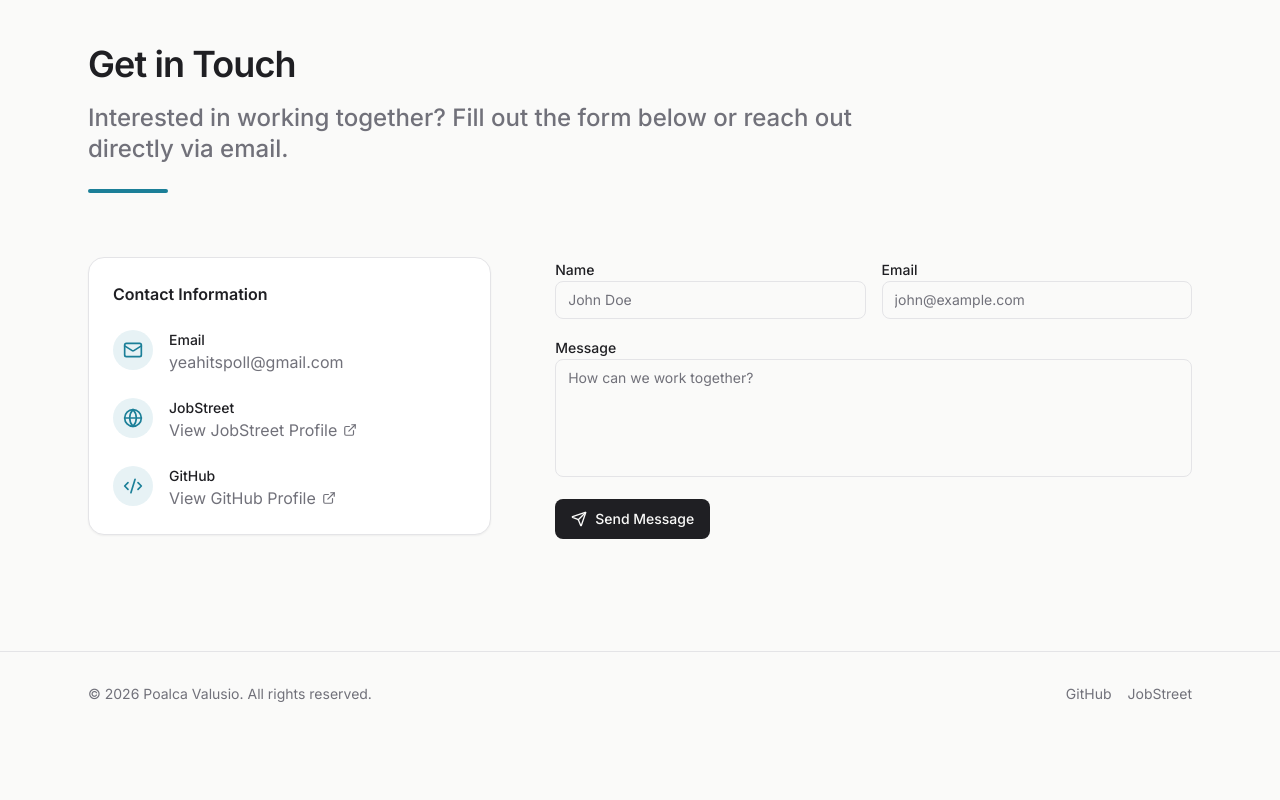
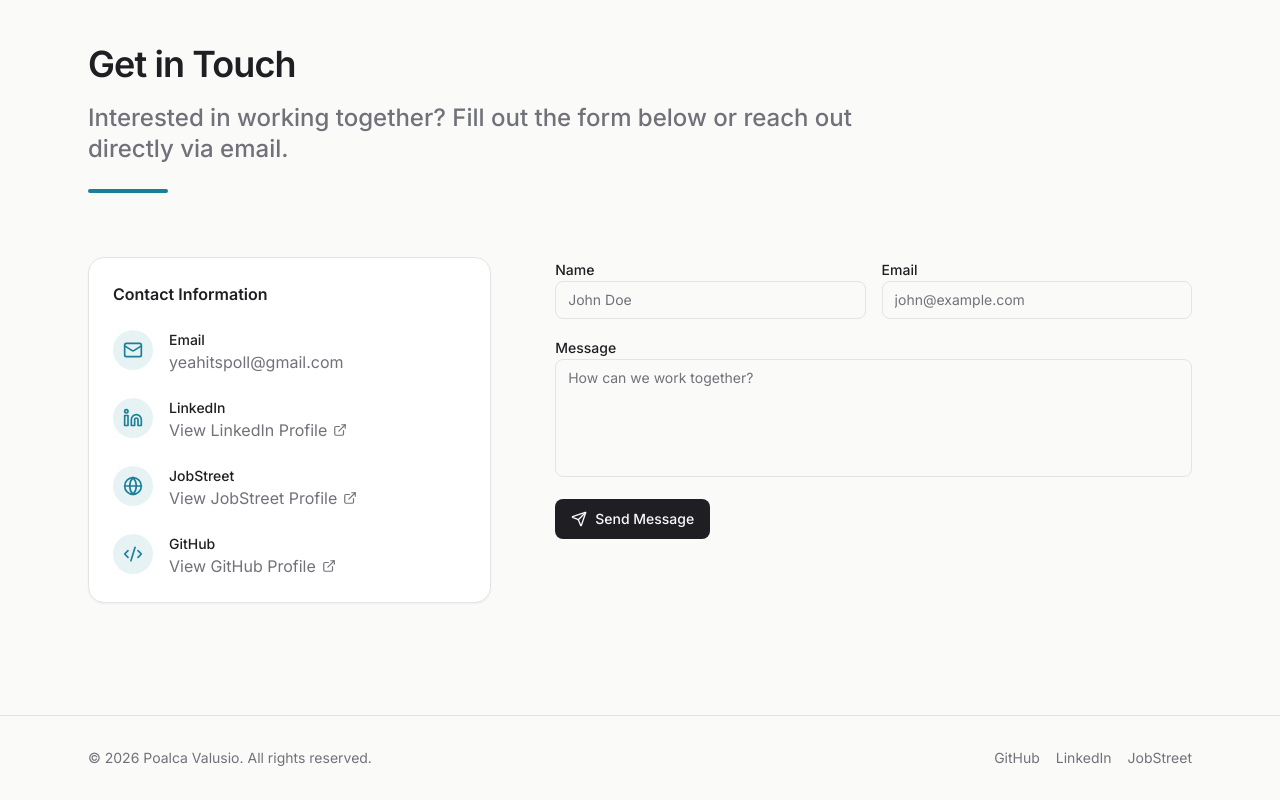
Before and after one commit to valusio/Porto-Poal, a Next.js app: page /cv.pdf in a window 1280 px wide. Shown: the part 8781-9581 px from the top of the page. Before the commit the page ends 9517 px from the top, so only its background shows below. Built offline with nearby package versions, Linux system fonts and the light colour scheme; no server answers.

Commit message:
feat: add LinkedIn profile link across web application

```diff
--- a/data/en/profile.json
+++ b/data/en/profile.json
@@ -15,6 +15,7 @@
   "socials": {
     "github": "https://github.com/valusio",
     "jobstreet": "https://id.jobstreet.com/id/profiles/poalca-valusio-124w5lppt4",
+    "linkedin": "https://www.linkedin.com/in/poalca-valusio-b2b722244/",
     "portfolio": "https://portofolio-poalca.ahwlab.id/"
   }
 }
--- a/data/id/profile.json
+++ b/data/id/profile.json
@@ -15,6 +15,7 @@
   "socials": {
     "github": "https://github.com/valusio",
     "jobstreet": "https://id.jobstreet.com/id/profiles/poalca-valusio-124w5lppt4",
+    "linkedin": "https://www.linkedin.com/in/poalca-valusio-b2b722244/",
     "portfolio": "https://portofolio-poalca.ahwlab.id/"
   }
 }
--- a/src/components/layout/Footer.tsx
+++ b/src/components/layout/Footer.tsx
@@ -19,6 +19,16 @@ export function Footer({ lang }: { lang: Locale }) {
           >
             GitHub
           </a>
+          {profile.socials.linkedin && (
+            <a
+              href={profile.socials.linkedin}
+              target="_blank"
+              rel="noopener noreferrer"
+              className="hover:text-foreground transition-colors"
+            >
+              LinkedIn
+            </a>
+          )}
           <a
             href={profile.socials.jobstreet}
             target="_blank"
--- a/src/components/sections/Contact.tsx
+++ b/src/components/sections/Contact.tsx
@@ -3,7 +3,7 @@ import { SECTIONS } from "@/lib/constants";
 import { SectionHeading } from "@/components/shared/SectionHeading";
 import { AnimateOnScroll } from "@/components/shared/AnimateOnScroll";
 import { ContactForm } from "@/components/shared/ContactForm";
-import { Mail, Code2, Globe, ExternalLink } from "lucide-react";
+import { Mail, Code2, Globe, Linkedin, ExternalLink } from "lucide-react";
 
 export function Contact({ lang }: { lang: Locale }) {
   const profile = getProfile(lang);
@@ -37,6 +37,25 @@ export function Contact({ lang }: { lang: Locale }) {
                     </a>
                   </div>
                 </li>
+                {profile.socials.linkedin && (
+                  <li className="flex items-start gap-4">
+                    <div className="flex h-10 w-10 shrink-0 items-center justify-center rounded-full bg-accent/10">
+                      <Linkedin className="h-5 w-5 text-accent" />
+                    </div>
+                    <div>
+                      <span className="block text-sm font-medium text-foreground">LinkedIn</span>
+                      <a
+                        href={profile.socials.linkedin}
+                        target="_blank"
+                        rel="noopener noreferrer"
+                        className="inline-flex items-center text-muted-foreground hover:text-accent transition-colors"
+                      >
+                        View LinkedIn Profile
+                        <ExternalLink className="ml-1.5 h-3.5 w-3.5" />
+                      </a>
+                    </div>
+                  </li>
+                )}
                 <li className="flex items-start gap-4">
                   <div className="flex h-10 w-10 shrink-0 items-center justify-center rounded-full bg-accent/10">
                     <Globe className="h-5 w-5 text-accent" />
--- a/src/components/shared/JsonLd.tsx
+++ b/src/components/shared/JsonLd.tsx
@@ -11,8 +11,8 @@ export function JsonLd({ lang }: { lang: Locale }) {
     jobTitle: "Full-Stack Engineer",
     url: SITE_CONFIG.url,
     image: `${SITE_CONFIG.url}${profile.photo}`,
-    sameAs: [profile.socials.github, profile.socials.jobstreet].filter(
-      (url) => url && !url.includes("[TODO")
+    sameAs: [profile.socials.github, profile.socials.jobstreet, profile.socials.linkedin].filter(
+      (url): url is string => Boolean(url && !url.includes("[TODO"))
     ),
     email: profile.email,
     address: {
--- a/src/lib/schemas.ts
+++ b/src/lib/schemas.ts
@@ -5,6 +5,7 @@ import { z } from "zod";
 export const socialSchema = z.object({
   github: z.string(),
   jobstreet: z.string(),
+  linkedin: z.string().optional(),
   portfolio: z.string().url(),
 });
 
```
